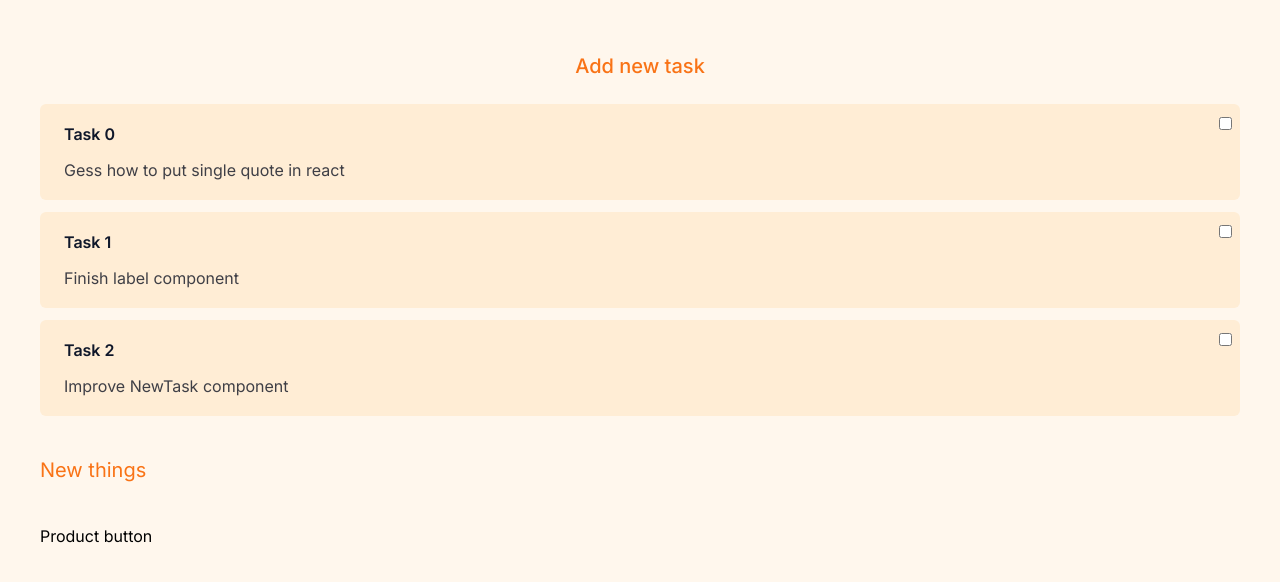
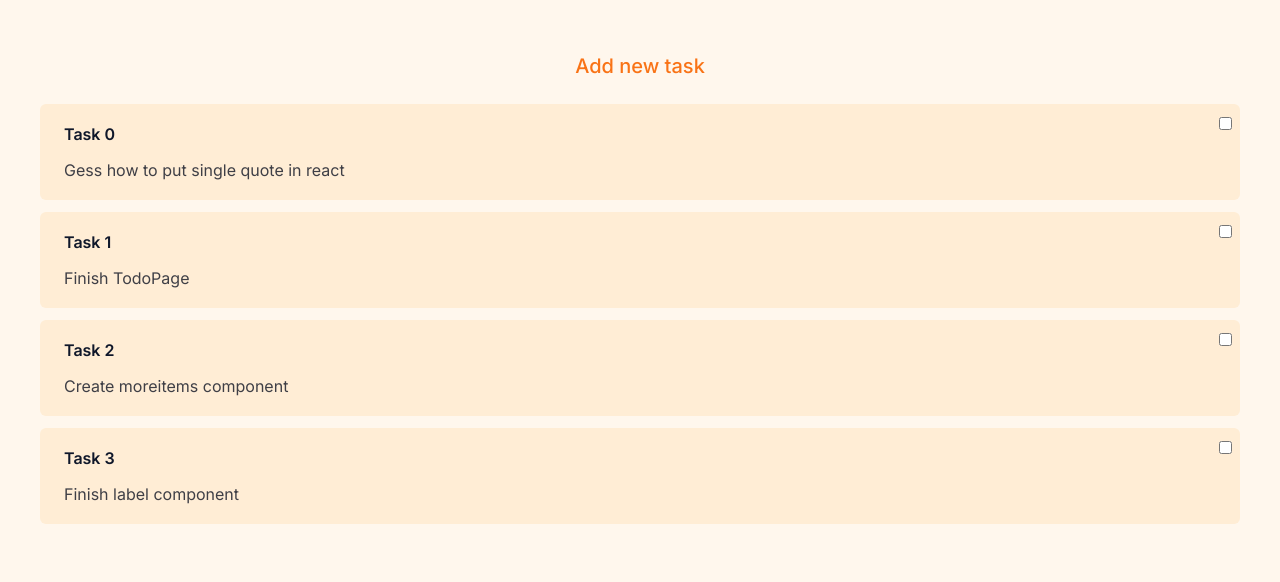
Before and after one commit to marcoshernanz/mana, a Next.js app: page /app/todo in a window 1280 px wide. Shown: the top 582 px of the page. Built offline with nearby package versions, Linux system fonts and the light colour scheme.

Commit message:
Created moreitems component for products

```diff
--- a/src/app/app/todo/page.tsx
+++ b/src/app/app/todo/page.tsx
@@ -1,19 +1,21 @@
 "use client";
 
+import MoreItems from "@/components/ui/moreitems";
 import NewTask from "@/components/ui/newtask";
 import { useState } from "react";
 
 export default function TodoPage() {
   const [tasks, setTasks] = useState<string[]>([
     "Gess how to put single quote in react",
+    "Finish TodoPage",
+    "Create moreitems component",
     "Finish label component",
-    "Improve NewTask component",
   ]);
-  const TasksNames = ["Finish TodoPage"];
+  const TasksNames = ["Improve NewTask component"];
 
   return (
     <div className="flex h-screen w-screen items-center justify-center bg-orange-50 dark:bg-slate-950">
-      <div className="h-full w-full max-w-7xl px-10 pb-10">
+      <div className="flex h-full w-full max-w-7xl flex-col gap-20 px-10 pb-10">
         <div className="mx-auto flex w-full flex-col items-center justify-center gap-3 py-10">
           <button
             onClick={function () {
@@ -21,7 +23,7 @@ export default function TodoPage() {
               setTasks(function (prevTasks) {
                 // tasks.push("new task") -> NO - modifies tasks
                 // return tasks.concat("new task"); // Concat creates a new array
-                const nextTask = TasksNames[prevTasks.length - 1];
+                const nextTask = TasksNames[prevTasks.length];
                 if (nextTask) {
                   return prevTasks.concat(nextTask);
                 }
@@ -40,12 +42,15 @@ export default function TodoPage() {
             );
           })}
         </div>
-        <div className="flex flex-col gap-10">
+        {/* <div className="flex flex-col gap-10">
           <span className="text-xl text-orange-500 dark:text-slate-50">
             New things
           </span>
-          <span>Product button</span>
-        </div>
+          <div className="flex gap-10">
+            <span className="pt-4">Product button:</span>
+            <MoreItems></MoreItems>
+          </div>
+        </div> */}
       </div>
     </div>
   );
--- /dev/null
+++ b/src/components/ui/moreitems.tsx
@@ -0,0 +1,40 @@
+"use client";
+
+import { useState } from "react";
+
+export default function MoreItems() {
+  const [num, setNum] = useState(0);
+
+  return (
+    <div className="flex items-center justify-center rounded-md border border-orange-200 bg-orange-100">
+      <div className="flex py-3 pl-4 pr-6">{num}</div>
+      <div className="flex flex-col">
+        <div className="border-l border-orange-200 p-1 transition hover:bg-orange-200">
+          <button
+            onClick={function () {
+              setNum(function (num) {
+                return num + 1;
+              });
+            }}
+          >
+            ▲
+          </button>
+        </div>
+        <div className="border-l border-t border-orange-200 p-1 transition hover:bg-orange-200">
+          <button
+            onClick={function () {
+              setNum(function (num) {
+                if (num === 0) {
+                  return 0;
+                }
+                return num - 1;
+              });
+            }}
+          >
+            ▼
+          </button>
+        </div>
+      </div>
+    </div>
+  );
+}
```
